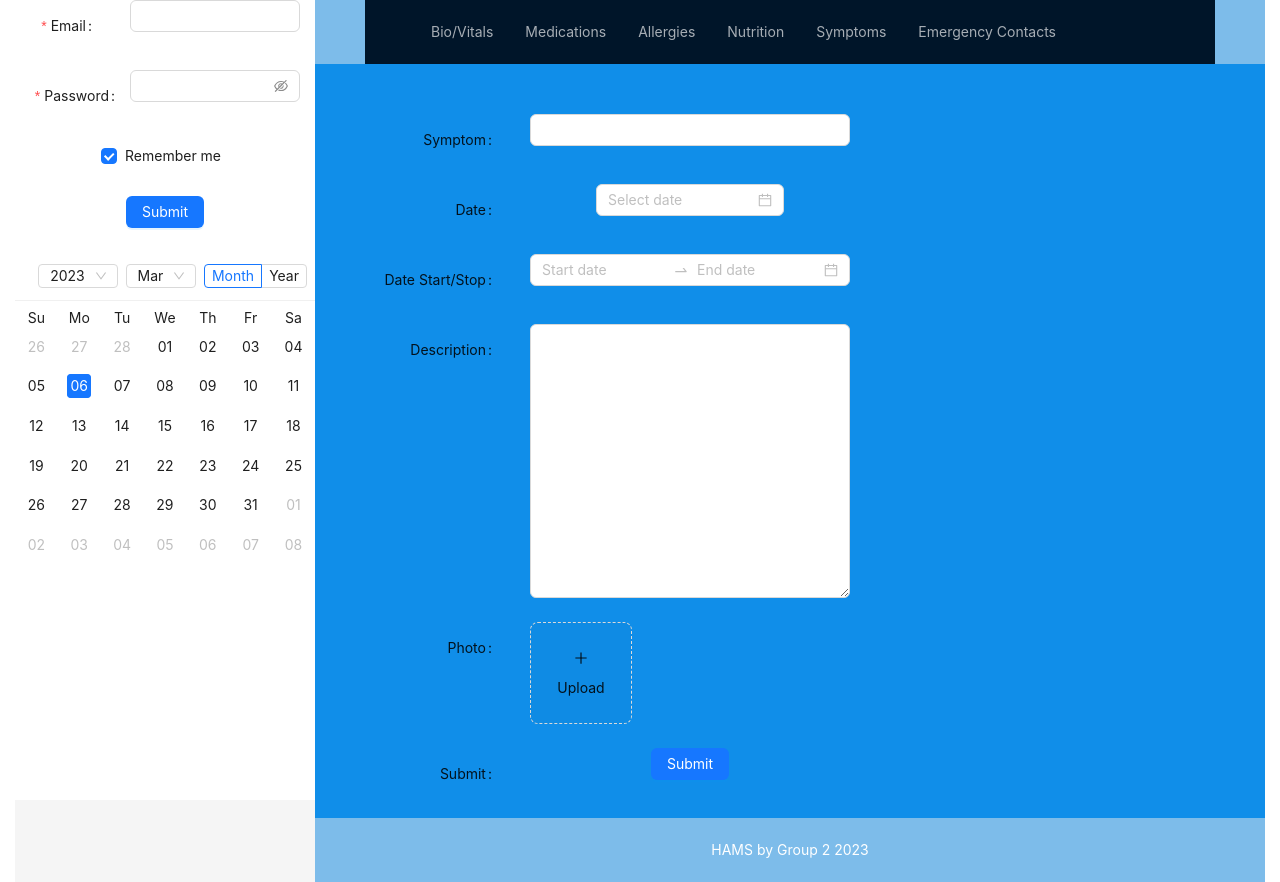
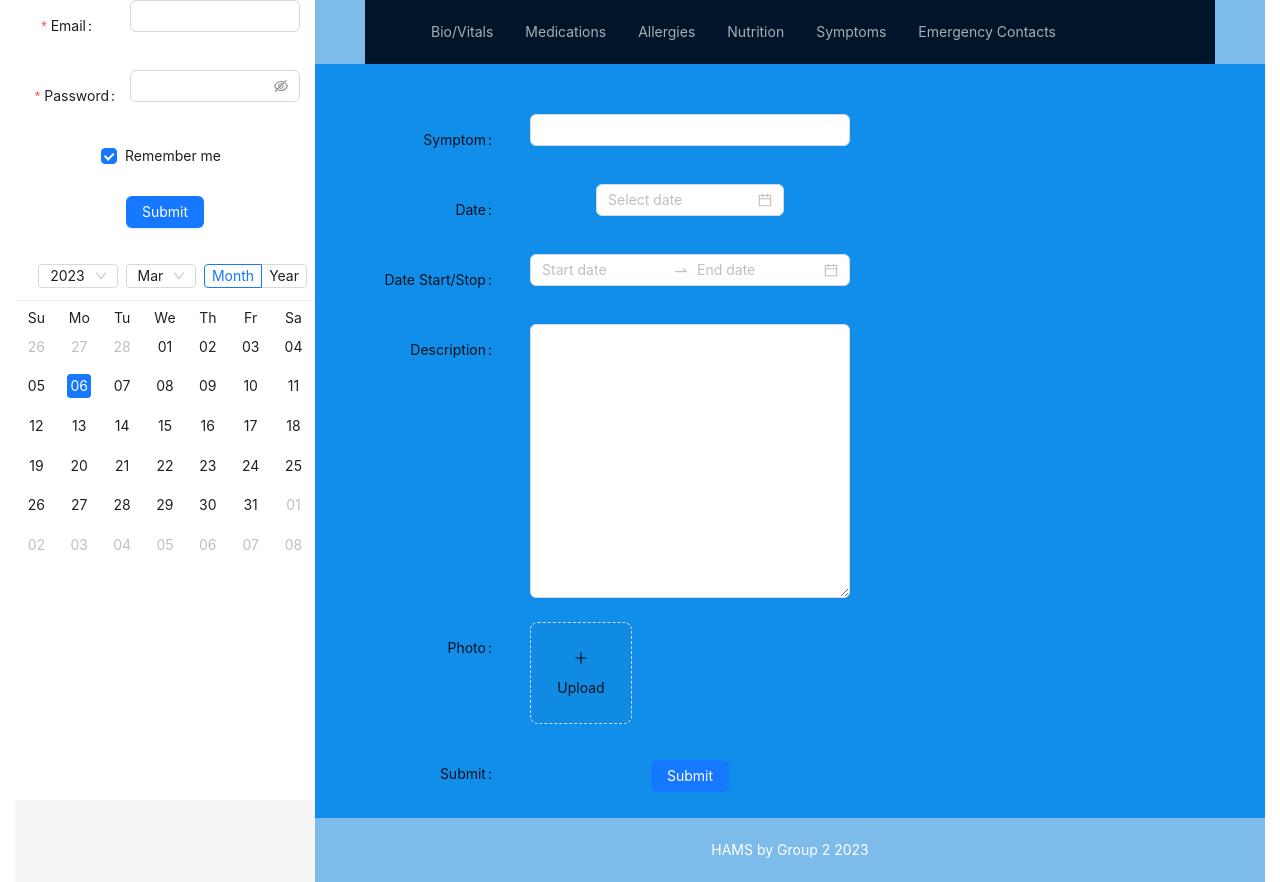
Before and after one commit to J-Howell-kc/Medical-Info-Log-App, a React (Create React App) app in the folder client/: page / in a window 1280 px wide. Built offline with nearby package versions, Linux system fonts and the light colour scheme.

Commit message:
changed some submit button spacing

```diff
--- a/client/src/components/Allergies/index.js
+++ b/client/src/components/Allergies/index.js
@@ -100,7 +100,7 @@ const { TextArea } = Input;
           </Upload>
         </Form.Item> */}
         <Form.Item label="Finished?">
-        <Button type="primary" htmlType="submit">Submit</Button>
+        <Button type="primary" style ={{marginTop: "12px"}} htmlType="submit">Submit</Button>
         </Form.Item>
       </Form>
     </>
--- a/client/src/components/Symptoms/index.js
+++ b/client/src/components/Symptoms/index.js
@@ -100,7 +100,7 @@ const { TextArea } = Input;
           </Upload>
         </Form.Item>
         <Form.Item label="Submit">
-          <Button type="primary" htmlType="submit" color="red">Submit</Button>
+          <Button type="primary" htmlType="submit" style = {{ marginTop: "12px"}}>Submit</Button>
         </Form.Item>
       </Form>
     </>
```
Also changed, not shown: 1 other file (tests, documents, lock files or other folders).
